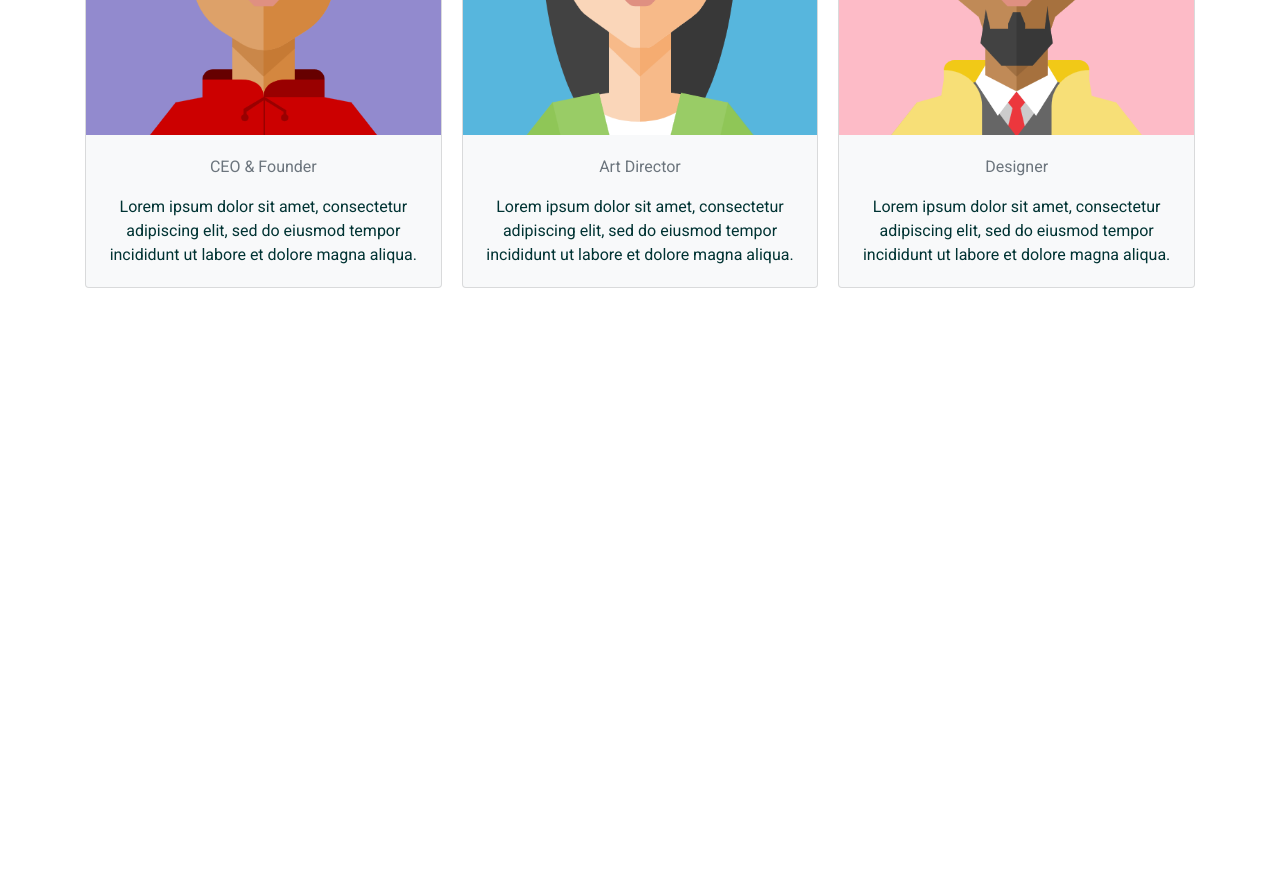
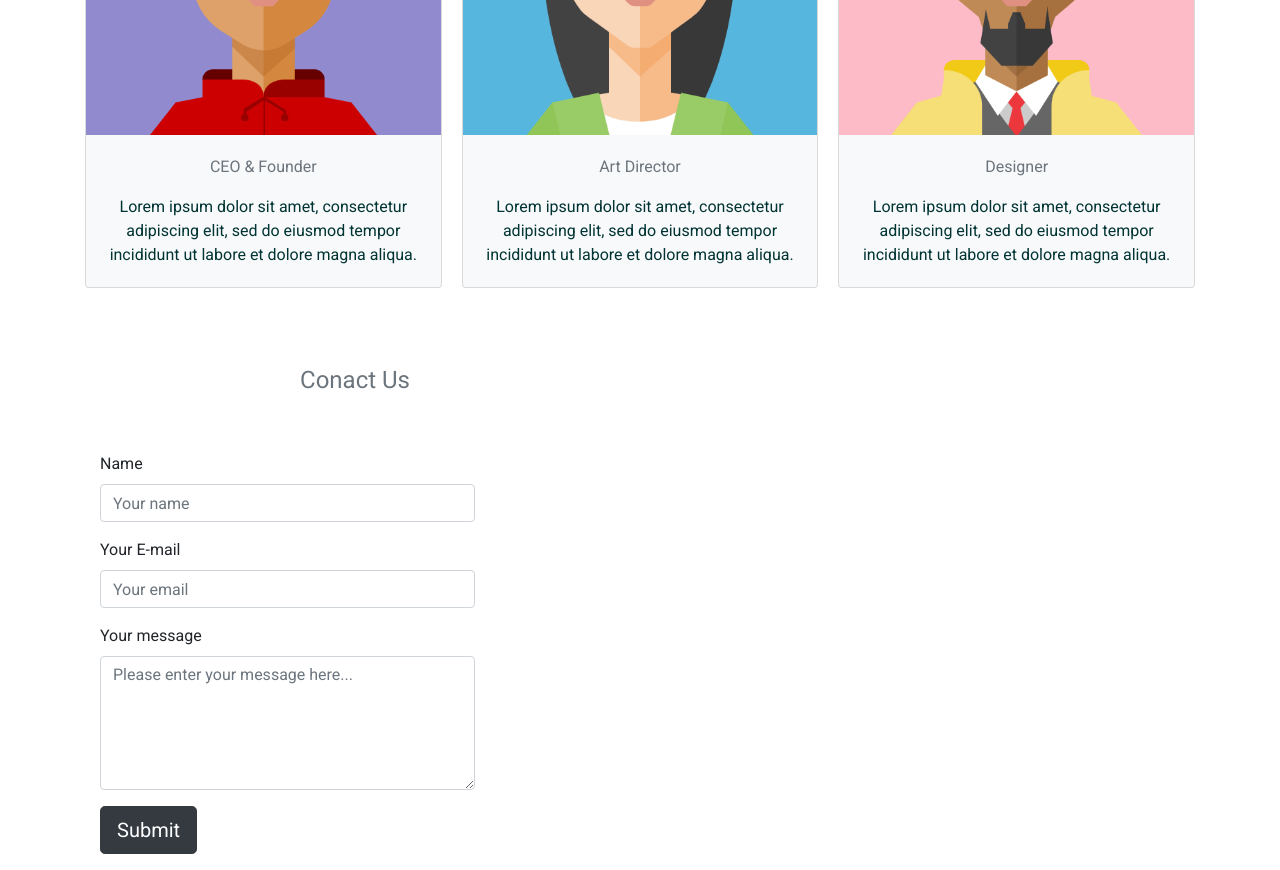
Before and after one commit to amandaau/impossible-triangle, a plain HTML site: page index.html in a window 1280 px wide. Shown: the part 1547-2417 px from the top of the page. Before the commit the page ends 1847 px from the top, so only its background shows below. Drawn offline with nearby package versions, Linux system fonts and the light colour scheme.

Commit message:
contact us

```diff
--- a/index.html
+++ b/index.html
@@ -150,6 +150,55 @@
 
     <!-- /about us-->
 
+    <!-- contact us -->
+
+    <div class="container">
+        <div class="row justify-content-right">
+            <div class="col-md-6 col-md-offset-3">
+              <div class="well well-sm">
+                <form class="form-horizontal" action="" method="post">
+                <fieldset>
+                    <h4 class="text-center font weight-bold text-muted" style="padding-top:50px; padding-bottom:50px;">Conact Us</h4>
+
+                  <!-- Name input-->
+                  <div class="form-group">
+                    <label class="col-md-3 control-label" for="name">Name</label>
+                    <div class="col-md-9">
+                      <input id="name" name="name" type="text" placeholder="Your name" class="form-control">
+                    </div>
+                  </div>
+
+                  <!-- Email input-->
+                  <div class="form-group">
+                    <label class="col-md-3 control-label" for="email">Your E-mail</label>
+                    <div class="col-md-9">
+                      <input id="email" name="email" type="text" placeholder="Your email" class="form-control">
+                    </div>
+                  </div>
+
+                  <!-- Message body -->
+                  <div class="form-group">
+                    <label class="col-md-3 control-label" for="message">Your message</label>
+                    <div class="col-md-9">
+                      <textarea class="form-control" id="message" name="message" placeholder="Please enter your message here..." rows="5"></textarea>
+                    </div>
+                  </div>
+
+                  <!-- Form actions -->
+                  <div class="form-group">
+                    <div class="col-md-12 text-left">
+                      <button type="submit" class="btn btn-lg btn-dark">Submit</button>
+                    </div>
+                  </div>
+                </fieldset>
+                </form>
+              </div>
+            </div>
+        </div>
+      </div>
+
+    <!-- /contact us -->
+
     <!-- footer -->
     <footer>
 
```
